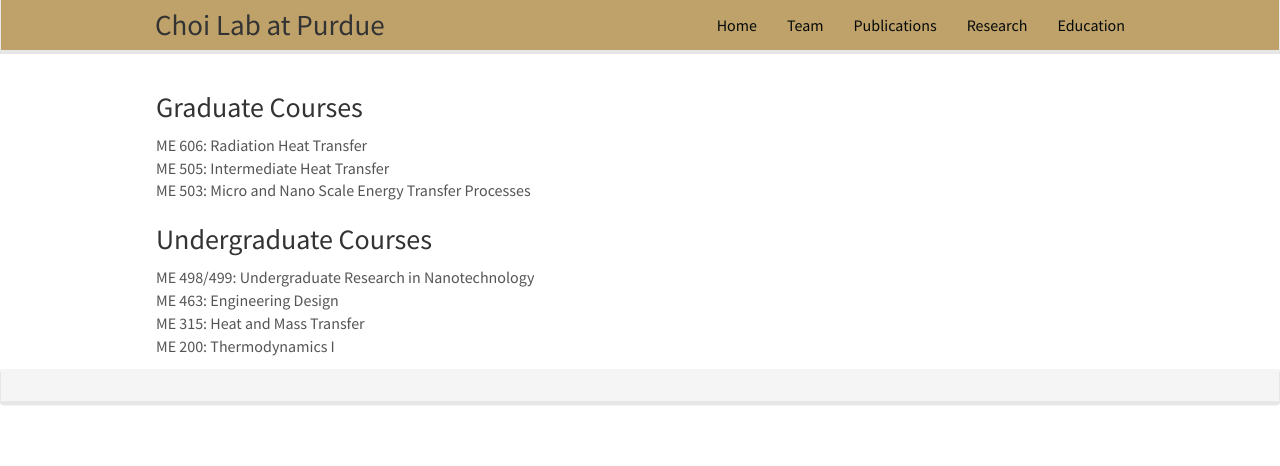
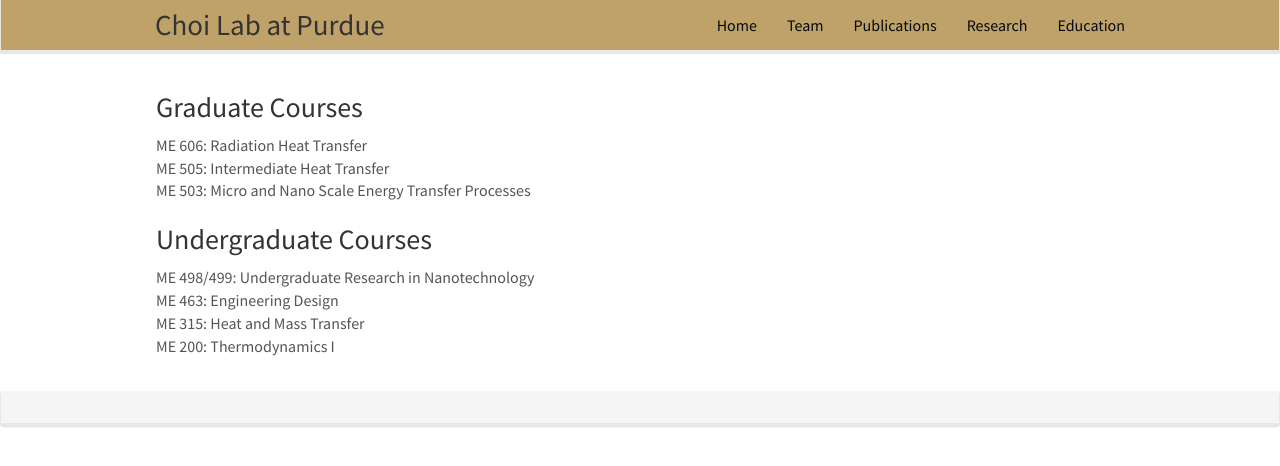
Before and after one commit to choidnalab/choidnalab.github.io, a Jekyll site: the page built from _pages/pictures.md, in a window 1280 px wide. Shown: the top 466 px of the page. Built offline with Jekyll 4.4.1, drawn with Linux system fonts in a browser that asks for light colours; nearby versions of some CDN libraries.

Commit message:
Update pictures.md

```diff
--- a/_pages/pictures.md
+++ b/_pages/pictures.md
@@ -20,4 +20,5 @@ ME 503: Micro and Nano Scale Energy Transfer Processes
 ME 498/499: Undergraduate Research in Nanotechnology <br />
 ME 463: Engineering Design <br />
 ME 315: Heat and Mass Transfer <br />
-ME 200: Thermodynamics I
+ME 200: Thermodynamics I<br />
+<br />
```
